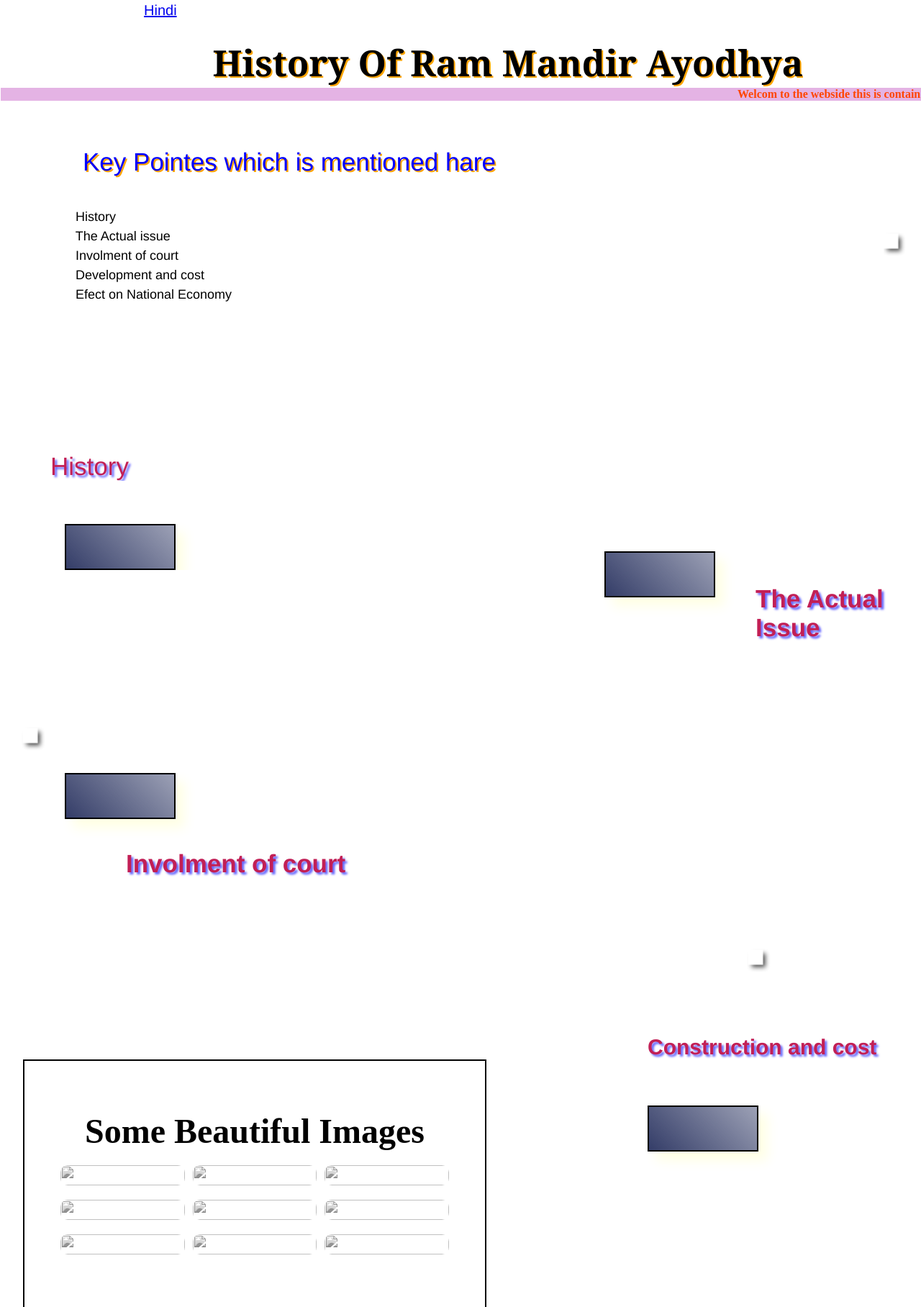
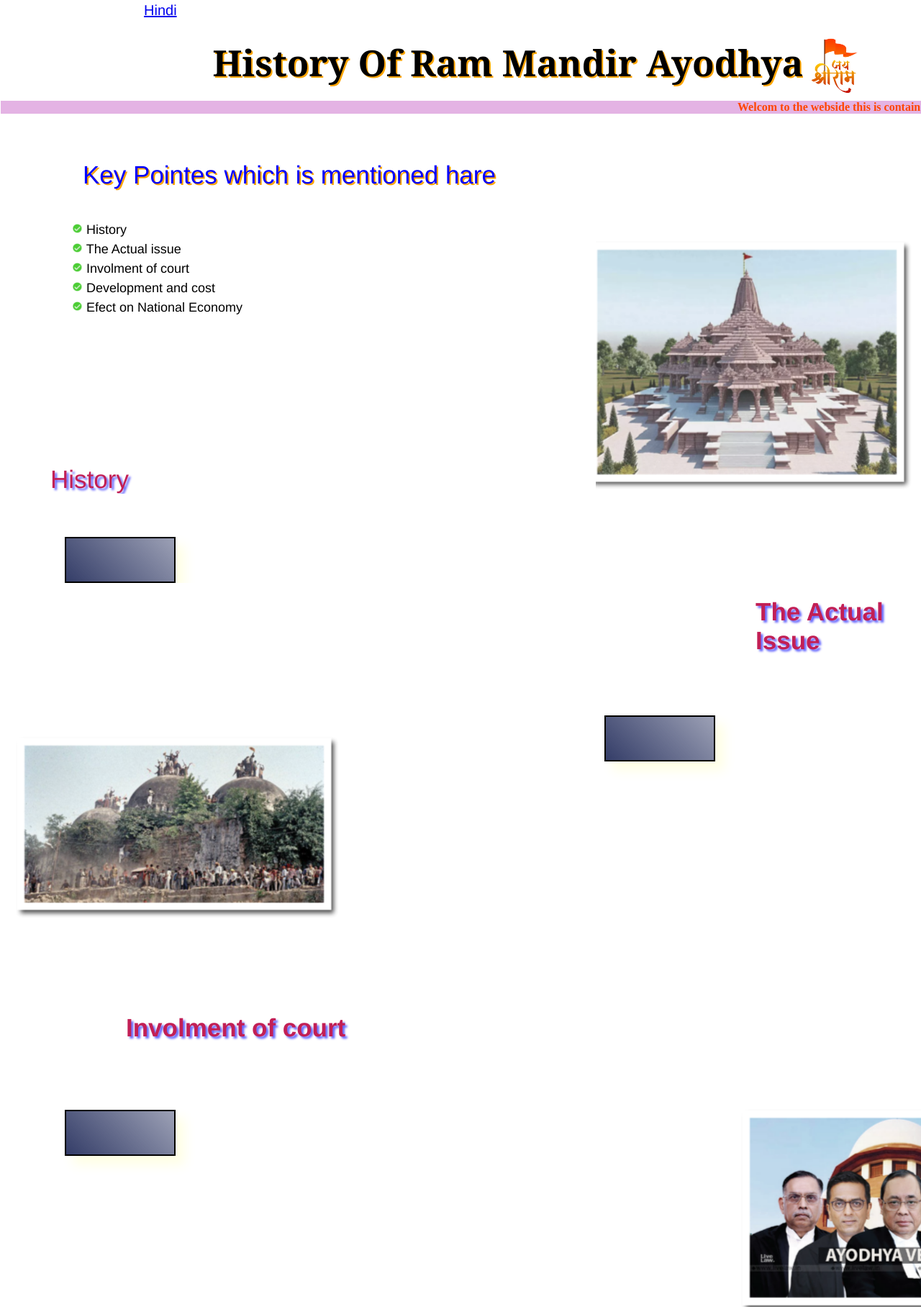
Before and after one commit to Anjalikashyap19/My-First-creation, a plain HTML site: page index.html in a window 1280 px wide. Shown: the part 37-1853 px from the top of the page at 72% size. Drawn offline with Linux system fonts and the light colour scheme.

Commit message:
Update index.html

```diff
--- a/index.html
+++ b/index.html
@@ -11,7 +11,7 @@
         <div class="first">
         <a href="page.html" class="tag">Hindi</a>
         <h2 class="text">History Of Ram Mandir Ayodhya</h2>
-        <img src="./images/image11.png" alt="" class="ram">
+        <img src="image11.png" alt="" class="ram">
         </div>
         <div>
               <h1 class="om">Welcom to the webside this is contain the information about ram mandir enogration and discrive history of this temple </h1>
@@ -24,25 +24,25 @@
             <div class="keypoints">
 
                 <p class="gap">
-                    <img src="./images/chek.png " alt="" class="check">
+                    <img src="chek.png " alt="" class="check">
                     History
                 </p>
 
                 <p class="gap">
 
-                    <img src="./images/chek.png" alt="" class="check">
+                    <img src="chek.png" alt="" class="check">
                     The Actual issue
                 </p>
                 <p class="gap">
-                    <img src="./images/chek.png" alt="" class="check">
+                    <img src="chek.png" alt="" class="check">
                     Involment of court
                 </p>
                 <p class="gap ">
-                    <img src="./images/chek.png" alt="" class="check">
+                    <img src="chek.png" alt="" class="check">
                     Development and cost
                 </p>
                 <p class="gap">
-                    <img src="./images/chek.png" alt="" class="check">
+                    <img src="chek.png" alt="" class="check">
                     Efect on National Economy
                 </p>
 
@@ -68,7 +68,7 @@
           </div>
           <!--right part-->
           <div class="right">
-            <img src="./images/image5.webp" alt="" class="upper">
+            <img src="image5.webp" alt="" class="upper">
 
           </div>
         </section>
@@ -77,7 +77,7 @@
       <div class="secondheading">
           <h5 class="Anj"> The Actual Issue</h5>
      </div>
-      <img src="./images/image6.jpg" alt="" class="image6">
+      <img src="image6.jpg" alt="" class="image6">
       <div class="secondparagraph">
 
 
@@ -96,7 +96,7 @@
       <div class="thirdheading">
         <h6 class="para3">Involment of court</h6>
      </div>
-      <img src="./images/image7.jpg" alt="" class="image7">
+      <img src="image7.jpg" alt="" class="image7">
       <div class="thirdparagraph">
         <p class="kahani3">
             From then till today, this issue has been going on in the court for almost 500 years.
@@ -118,47 +118,47 @@
                 <h1>Some Beautiful Images</h1>
                 <div class="gallary">
                     <figure class="card">
-                        <img src="./images/image1.jpg" alt="">
+                        <img src="image1.jpg" alt="">
                         <figurecaption>image1</figurecaption>
 
                     </figure>
                     <figure class="card">
-                        <img src="./images/image2.webp">
+                        <img src="image2.webp">
                         <figurecaption>image2</figurecaption>
 
                     </figure>
                     <figure class="card">
-                        <img src="./images/image4.webp">
+                        <img src="image4.webp">
                         <figurecaption>image3</figurecaption>
 
                     </figure>
                     <figure class="card">
-                        <img src="./images/image10.webp">
+                        <img src="image10.webp">
                         <figurecaption>image4</figurecaption>
 
                     </figure>
                     <figure class="card">
-                        <img src="./images/image12.webp" >
+                        <img src="image12.webp" >
                         <figurecaption>image5</figurecaption>
 
                     </figure>
                     <figure class="card">
-                        <img src="./images/image13.webp">
+                        <img src="image13.webp">
                         <figurecaption>image6</figurecaption>
 
                     </figure>
                     <figure class="card">
-                        <img src="./images/image14.jpg">
+                        <img src="image14.jpg">
                         <figurecaption>image7</figurecaption>
 
                     </figure>
                     <figure class="card">
-                        <img src="./images/image15.jpg">
+                        <img src="image15.jpg">
                         <figurecaption>image8</figurecaption>
 
                     </figure>
                     <figure class="card">
-                        <img src="./images/image16.webp">
+                        <img src="image16.webp">
                         <figurecaption>image9</figurecaption>
 
                     </figure>
@@ -186,7 +186,7 @@
           <div class="lastheading">
             <h6 class="para5">Effect On National Economy</h6>
         </div>
-        <img src="./images/image8.webp" alt="" class="image8">
+        <img src="image8.webp" alt="" class="image8">
 
         <div class="lastparagraph">
 
@@ -201,7 +201,7 @@
 
         </div>
 
-            <img src="./images/image9.webp" alt="" class="image9">
+            <img src="image9.webp" alt="" class="image9">
 
             <div class="anu">
             <p class="kahani6">  The railway stations are also decorated in such a different style that if you come there,
```
